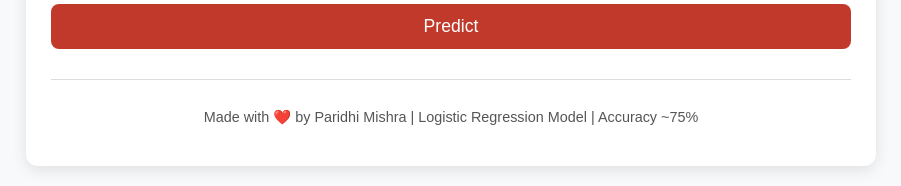
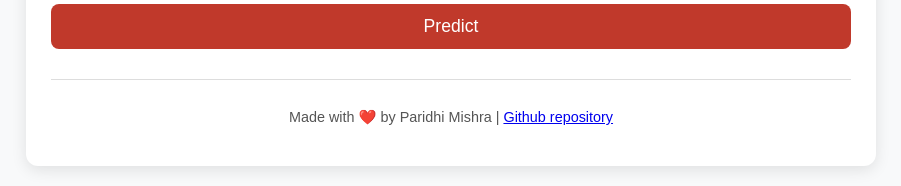
Before and after one commit to ParidhiMis/heart_disease_classification, a FastAPI app: page / in a window 1280 px wide. Shown: the part 2138-2324 px from the top of the page, without its empty margins (189-1090 px from the left). Run offline with FastAPI, Linux system fonts and the light colour scheme; parts of the project's set-up code (start-up, migrations or seed data) failed here and were passed over.

Commit message:
Updated index

```diff
--- a/templates/index.html
+++ b/templates/index.html
@@ -274,8 +274,12 @@
 
       <footer class="footer">
         <p>
-          Made with ❤️ by Paridhi Mishra | Logistic Regression Model | Accuracy
-          ~75%
+          Made with ❤️ by Paridhi Mishra |
+          <a
+            href="https://github.com/ParidhiMis/heart_disease_classification"
+            target="_blank"
+            >Github repository</a
+          >
         </p>
       </footer>
     </div>
```
